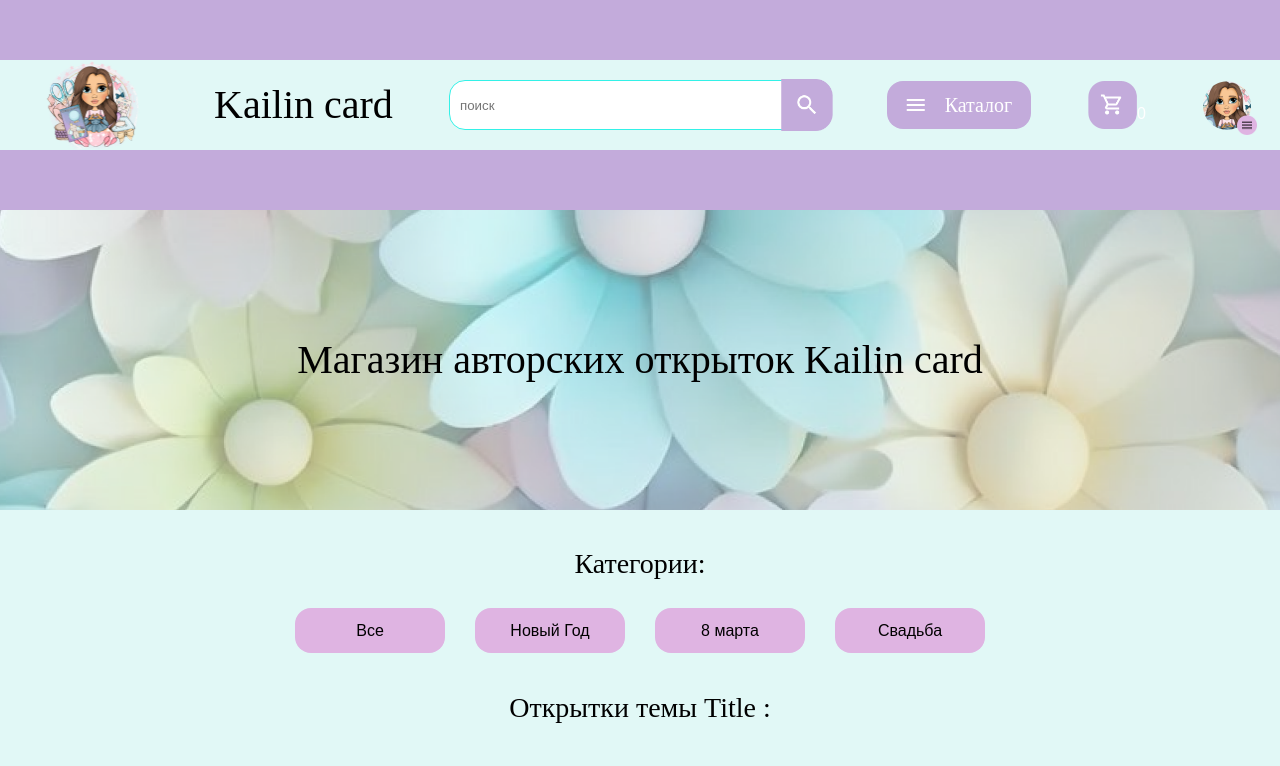
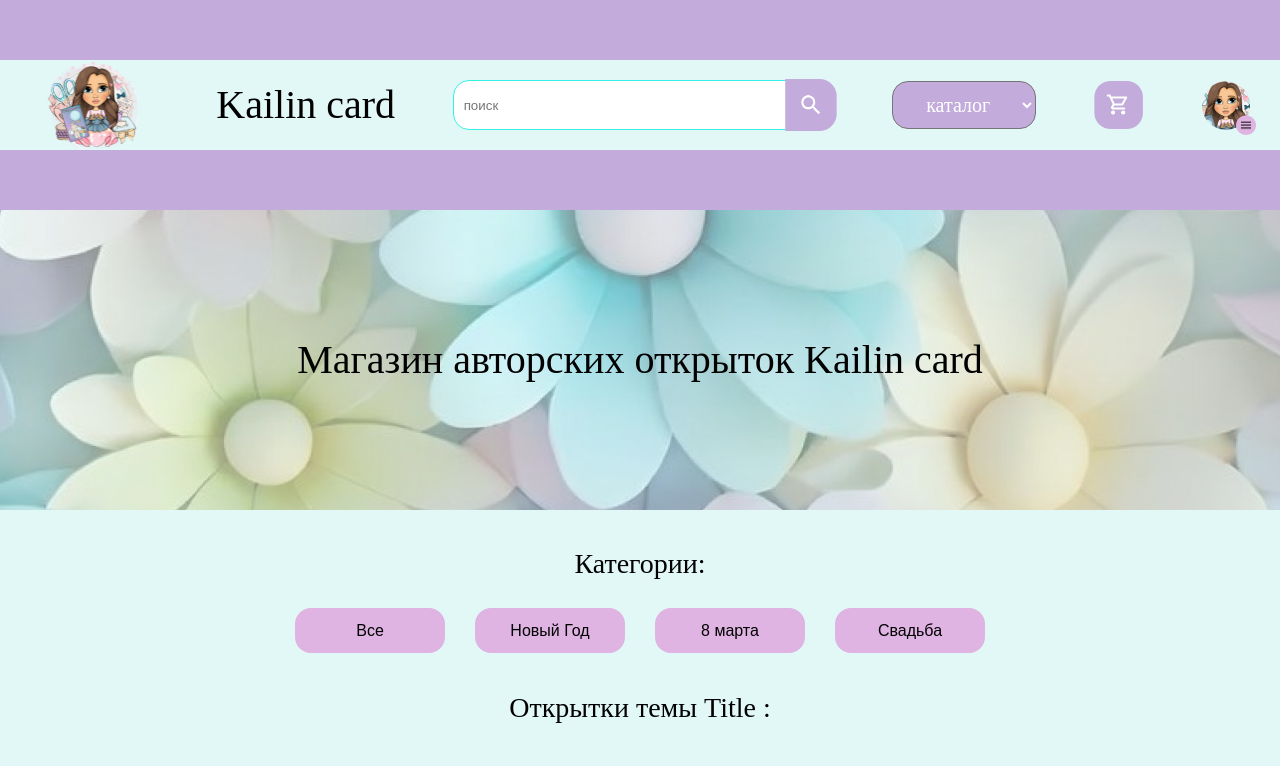
Before and after one commit to satriks/card_shop, a React (Vite) app in the folder frontend_oksa_shop/: page / in a window 1280 px wide. Shown: the top 766 px of the page. Built offline with nearby package versions, Linux system fonts and the light colour scheme; data requests are answered from the project's data file; a web font is replaced by a local one.

Commit message:
add select for header

```diff
--- a/frontend_oksa_shop/src/components/Category/Category.tsx
+++ b/frontend_oksa_shop/src/components/Category/Category.tsx
@@ -1,16 +1,19 @@
+import { useAppSelector } from "../../models/hooks";
 import "./Category.scss";
 import Tag from "./Tag/Tag";
 
-const testCategory = ["Все", "Новый Год", "8 марта", "Свадьба"];
+// const testCategory = ["Все", "Новый Год", "8 марта", "Свадьба"];
 
 type Props = {};
 
 export default function Category({}: Props) {
+  const category = useAppSelector((state) => state.store.category);
+
   return (
     <div className="category">
       <h2>Категории:</h2>
       <div className="category_tags">
-        {testCategory.map((tag) => (
+        {category.map((tag) => (
           <Tag title={tag} key={tag + "1"} />
         ))}
       </div>
--- a/frontend_oksa_shop/src/components/Header/Header.scss
+++ b/frontend_oksa_shop/src/components/Header/Header.scss
@@ -7,7 +7,6 @@
 
 .header_main {
   background-color: $secondColor;
-  color: #fff;
   margin: 60px 0;
   display: flex;
   justify-content: space-around;
@@ -22,8 +21,6 @@
 .header_title {
   @extend .TextH1;
   margin: 0;
-  // font-size: 28px;
-  // color: #000;
 }
 
 .header_catalog {
@@ -35,9 +32,6 @@
   align-items: center;
 }
 
-// .header_catalog :hover {
-//   border: 2px solid $borderColor;
-// }
 .header_cart {
   position: relative;
 }
--- a/frontend_oksa_shop/src/components/Header/Header.tsx
+++ b/frontend_oksa_shop/src/components/Header/Header.tsx
@@ -21,7 +21,9 @@ export function Header(props: IAppProps) {
         <Catalog />
         <div className="header_cart">
           <button className="header_cart_button"></button>
-          {cartCount && <div className="header_cart_counter">{cartCount}</div>}
+          {Boolean(cartCount) && (
+            <div className="header_cart_counter">{cartCount}</div>
+          )}
         </div>
         <div className="header_user" onClick={() => dispatch(setUserInfo())}>
           <button className="header_user_button"></button>
--- a/frontend_oksa_shop/src/components/Header/elements/Catalog/Catalog.scss
+++ b/frontend_oksa_shop/src/components/Header/elements/Catalog/Catalog.scss
@@ -1,12 +1,13 @@
 @use "../../../../main.scss" as *;
 
 .header_catalog {
-  display: flex;
   width: 144px;
   height: 48px;
   background: #c3abdb;
   border-radius: 16px;
-  gap: 20px;
+  text-align: center;
+  @extend .TextLabel;
+  color: #ffffff;
 }
 
 .header_catalog:hover {
--- a/frontend_oksa_shop/src/components/Header/elements/Catalog/Catalog.tsx
+++ b/frontend_oksa_shop/src/components/Header/elements/Catalog/Catalog.tsx
@@ -1,13 +1,33 @@
-import burger from "../../../../assets/header/burger2.png";
 import "./Catalog.scss";
+import { useAppSelector } from "../../../../models/hooks";
+import { useState } from "react";
 
 type Props = {};
 
 export default function Catalog({}: Props) {
+  const [value, setValue] = useState("Каталог");
+  const catalog = useAppSelector((state) => state.store.category);
+  const options = catalog.map((category, index) => (
+    <option key={index} value={category}>
+      {" "}
+      {category}
+    </option>
+  ));
+
   return (
-    <div className="header_catalog">
-      <img src={burger} alt="" />
-      <p className="header_catalog_title">Каталог</p>
-    </div>
+    <select className="header_catalog" value={value} onChange={chooseCategory}>
+      <option defaultValue={"каталог"} hidden>
+        каталог
+      </option>
+      {options}
+    </select>
   );
+
+  function chooseCategory(e: React.ChangeEvent) {
+    const element = e.target as HTMLSelectElement;
+    setValue(element.value);
+    console.log(element.value);
+    // dispatch(setCategory(e.target.value));
+    // dispatch(fetchProducts(e.target.value));
+  }
 }
--- a/frontend_oksa_shop/src/redux/MainSlice.tsx
+++ b/frontend_oksa_shop/src/redux/MainSlice.tsx
@@ -1,8 +1,11 @@
 import { createSlice, PayloadAction } from "@reduxjs/toolkit";
 import { CardData } from "../models/models";
 
+const testCategory = ["Все", "Новый Год", "8 марта", "Свадьба"];
+
 interface InitialStateType {
   cards: CardData[];
+  category: string[];
   userInfo: boolean;
   delivery: boolean;
   cart: {
@@ -14,6 +17,7 @@ interface InitialStateType {
 
 const initialState: InitialStateType = {
   cards: [],
+  category: testCategory,
   userInfo: false,
   delivery: false,
   cart: {
```
